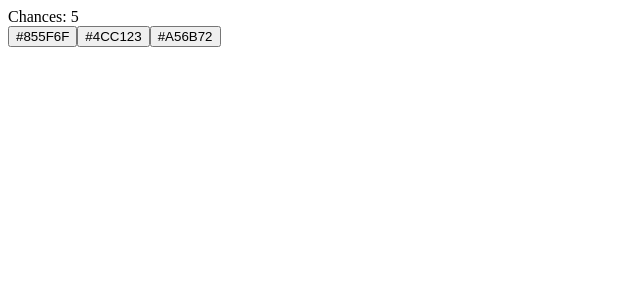
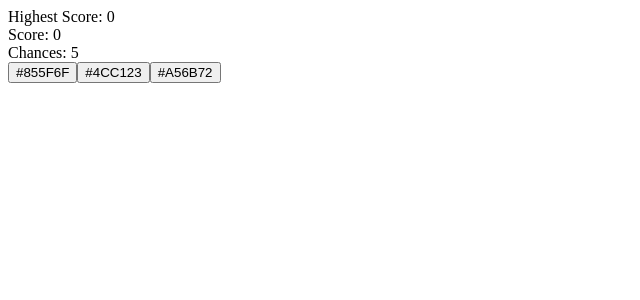
Before and after one commit to jatinhemnani01/color-guessing, a React app: page / in a window 1280 px wide. Shown: the top 300 px of the page, without its empty margins (0-640 px from the left). Built offline with nearby package versions, Linux system fonts and the light colour scheme; the HTML template or start-up script is replaced by a standard one.

Commit message:
added highest and score count

```diff
--- a/src/App.tsx
+++ b/src/App.tsx
@@ -2,8 +2,10 @@ import { useEffect, useState } from "react";
 import Button from "./Button";
 
 function App() {
+  const lsScore = localStorage.getItem("score") || 0;
   const [color, setColor] = useState<string>("");
   const [answers, setAnswers] = useState<string[]>([]);
+  const [score, setScore] = useState<number>(0);
   const [chances, setChances] = useState<number>(5);
   const [result, setResult] = useState<Result | undefined>(undefined);
 
@@ -23,9 +25,18 @@ function App() {
   };
 
   const restart = () => {
+    setScore(0);
     if (chances === 0) setChances(5);
     start();
     setResult(undefined);
+  };
+
+  const scoreCount = () => {
+    setScore(score + 1);
+    const finalScore = score + 1;
+    if (lsScore < score) {
+      localStorage.setItem("score", finalScore.toString());
+    }
   };
 
   function getRandomColor() {
@@ -41,6 +52,7 @@ function App() {
     if (answer === color) {
       setResult(Result.Correct);
       start();
+      scoreCount();
     } else {
       setResult(Result.Wrong);
       setChances((current) => current - 1);
@@ -53,6 +65,10 @@ function App() {
 
   return (
     <div className="flex justify-center items-center flex-col h-full bg-gray-800">
+      <div className="font-bold text-xl text-white m-3">
+        Highest Score: {lsScore}
+      </div>
+      <div className="font-bold text-xl text-white m-3">Score: {score}</div>
       <div className="font-bold text-xl text-white m-3">Chances: {chances}</div>
       <div
         style={{ backgroundColor: color }}
```
